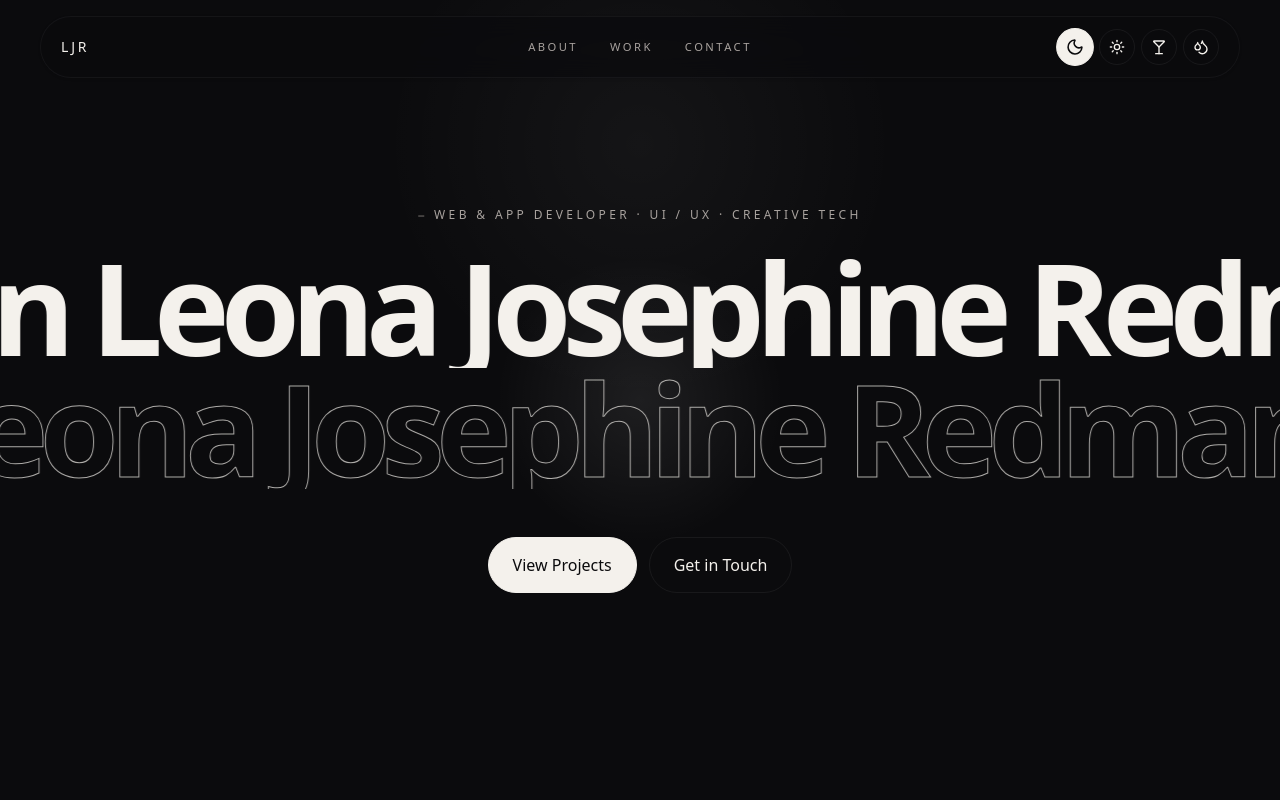
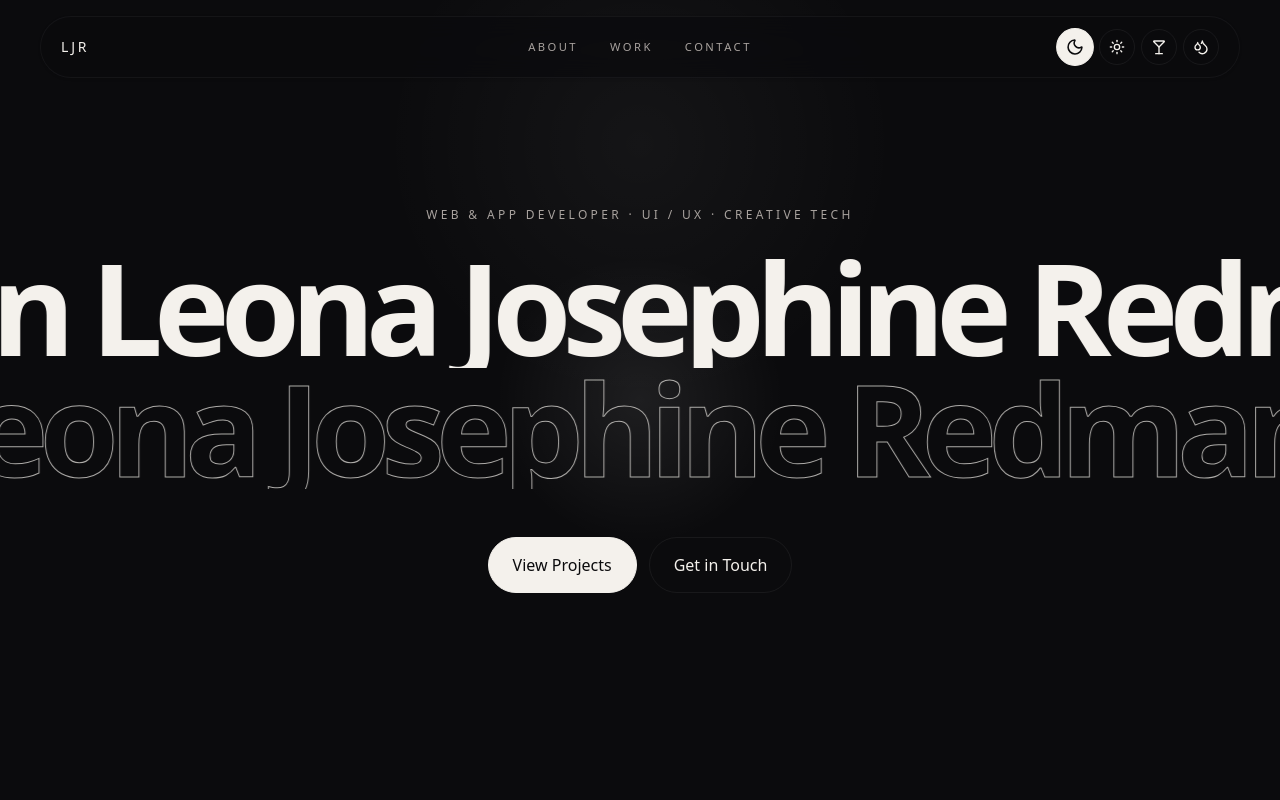
Before and after one commit to leonajosephine/modern-portfolio, a Next.js app: page / in a window 1280 px wide. Shown: the top 800 px of the page. Built offline with nearby package versions, Linux system fonts and the light colour scheme.

Commit message:
feat: dark hero mini fix

```diff
--- a/components/hero/DarkHero.tsx
+++ b/components/hero/DarkHero.tsx
@@ -116,7 +116,7 @@ export default function DarkHero() {
             sm:text-xs
           "
         >
-          ⎯ Web & App Developer · UI / UX · Creative Tech
+          Web & App Developer · UI / UX · Creative Tech
         </motion.p>
 
         <motion.div
```
